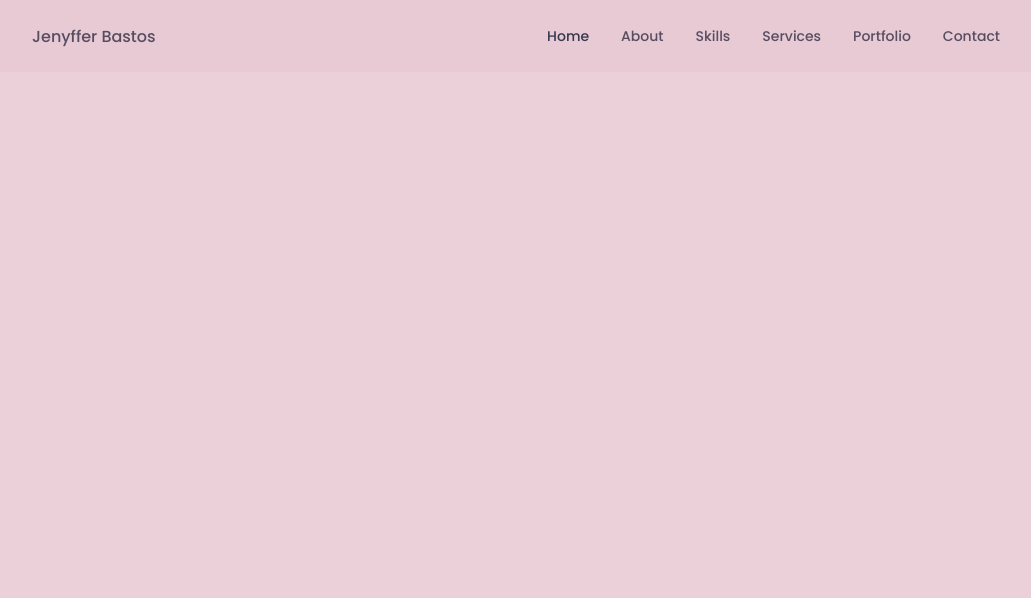
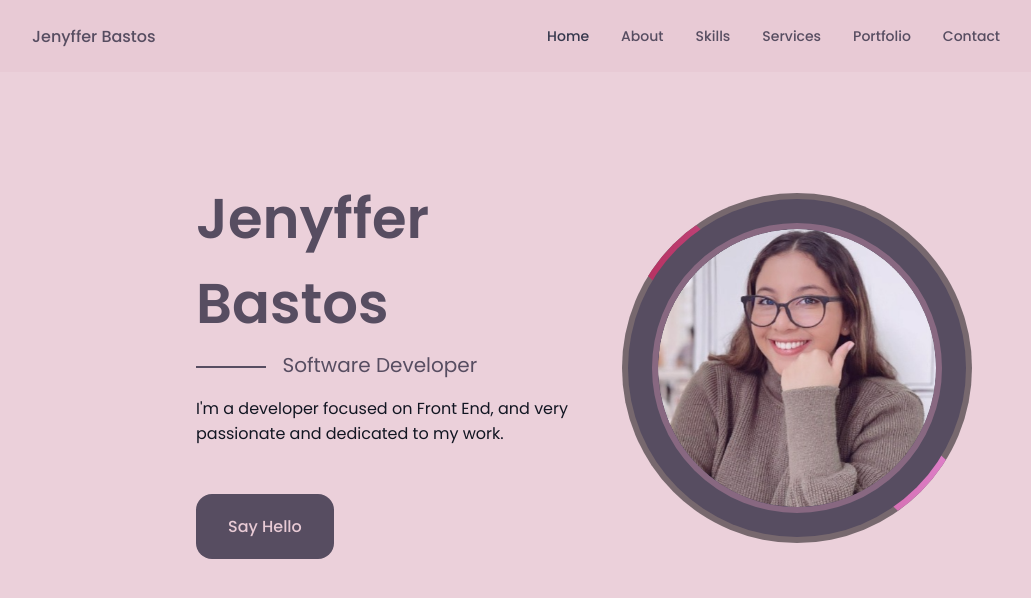
Before and after one commit to Jenyfferbastos/portfolio, a React (Vite) app: page / in a window 1280 px wide. Shown: the top 598 px of the page, without its empty margins (124-1155 px from the left). Built offline with nearby package versions, Linux system fonts and the light colour scheme.

Commit message:
feat: add home component in app

```diff
--- a/src/App.jsx
+++ b/src/App.jsx
@@ -1,12 +1,15 @@
-import React from 'react';
-import './App.css';
-import { Header } from './components/header/Header';
+import React from "react";
+import "./App.css";
+import { Header } from "./components/header/Header";
+import { Home } from "./components/home/Home";
 
 export function App() {
-
   return (
     <>
-    <Header />
+      <Header />
+      <main className="main">
+        <Home />
+      </main>
     </>
-  )
+  );
 }
```
